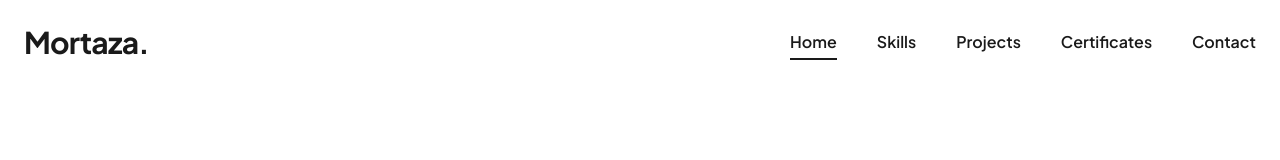
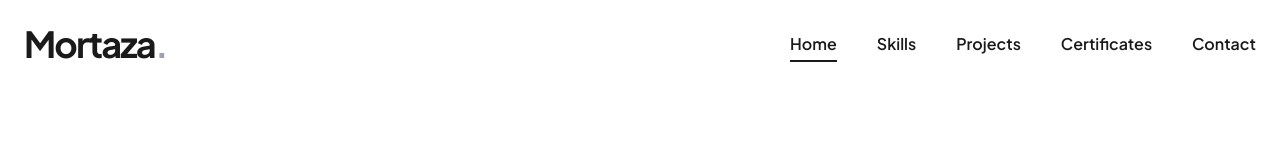
Before and after one commit to Mortaza25/mortaza-portfolio, a React (Vite) app: page / in a window 1280 px wide. Shown: the top 160 px of the page. Built offline with nearby package versions, Linux system fonts and the light colour scheme.

Commit message:
lasttttt

```diff
--- a/src/components/public/CertificatesSection.jsx
+++ b/src/components/public/CertificatesSection.jsx
@@ -51,11 +51,27 @@ const CertificatesSection = () => {
     const isInteracting = useRef(false);
     const resumeTimeout = useRef(null);
 
+    const velocityRef = useRef(0);
+    const isDragging = useRef(false);
+    const lastX = useRef(0);
+
     // Auto-scroll speed
     const speed = -0.8;
 
     useAnimationFrame((t, delta) => {
-        if (!isInteracting.current) {
+        if (isDragging.current) return;
+
+        if (isInteracting.current) {
+            // Apply momentum
+            baseX.set(baseX.get() + velocityRef.current);
+            velocityRef.current *= 0.95; // Friction
+
+            // If it slows down enough, resume auto-scroll
+            if (Math.abs(velocityRef.current) < 0.1) {
+                isInteracting.current = false;
+            }
+        } else {
+            // Standard auto-scroll
             let moveBy = speed * (delta / 16);
             baseX.set(baseX.get() + moveBy);
         }
@@ -68,9 +84,6 @@ const CertificatesSection = () => {
     // Smooth infinite wrapping
     const x = useTransform(baseX, (v) => `${wrap(-totalContentWidth, 0, v)}px`);
 
-    const isDragging = useRef(false);
-    const lastX = useRef(0);
-
     const handleInteractionstart = () => {
         isInteracting.current = true;
         if (resumeTimeout.current) clearTimeout(resumeTimeout.current);
@@ -78,17 +91,14 @@ const CertificatesSection = () => {
 
     const handleInteractionEnd = () => {
         isDragging.current = false;
-        if (resumeTimeout.current) clearTimeout(resumeTimeout.current);
-        resumeTimeout.current = setTimeout(() => {
-            isInteracting.current = false;
-        }, 800);
+        // Don't set isInteracting false yet, let momentum play
     };
 
     // Touchpad/Wheel Support
     const onWheel = (e) => {
         handleInteractionstart();
         const delta = Math.abs(e.deltaX) > Math.abs(e.deltaY) ? e.deltaX : e.deltaY;
-        baseX.set(baseX.get() - delta * 0.8);
+        velocityRef.current = -delta * 0.5;
         handleInteractionEnd();
     };
 
@@ -97,12 +107,14 @@ const CertificatesSection = () => {
         handleInteractionstart();
         isDragging.current = true;
         lastX.current = clientX;
+        velocityRef.current = 0;
     };
 
     const onMove = (clientX) => {
         if (!isDragging.current) return;
         const deltaX = clientX - lastX.current;
         baseX.set(baseX.get() + deltaX);
+        velocityRef.current = deltaX; // Track velocity
         lastX.current = clientX;
     };
 
--- a/src/components/public/Navbar.jsx
+++ b/src/components/public/Navbar.jsx
@@ -31,9 +31,15 @@ const Navbar = () => {
     return (
         <nav className={`fixed top-0 left-0 w-full z-50 transition-all duration-300 border-b border-transparent ${scrolled ? 'bg-white/90 backdrop-blur-md border-gray-100 shadow-sm py-4' : 'bg-transparent py-4 md:py-6'}`}>
             <div className="max-w-7xl mx-auto px-6 flex justify-between items-center">
-                <div className="text-xl md:text-2xl lg:text-3xl font-bold tracking-tight text-dark relative z-50">
-                    Mortaza.
-                </div>
+                <Link to="hero" smooth={true} duration={500} className="cursor-pointer">
+                    <motion.div
+                        whileHover={{ scale: 1.05 }}
+                        whileTap={{ scale: 0.95 }}
+                        className="text-2xl md:text-3xl lg:text-4xl font-bold tracking-tighter text-dark relative z-50 transition-all"
+                    >
+                        Mortaza<span className="text-gray-400">.</span>
+                    </motion.div>
+                </Link>
 
                 {/* Desktop Nav */}
                 <div className="hidden md:flex space-x-10 text-base">
```
